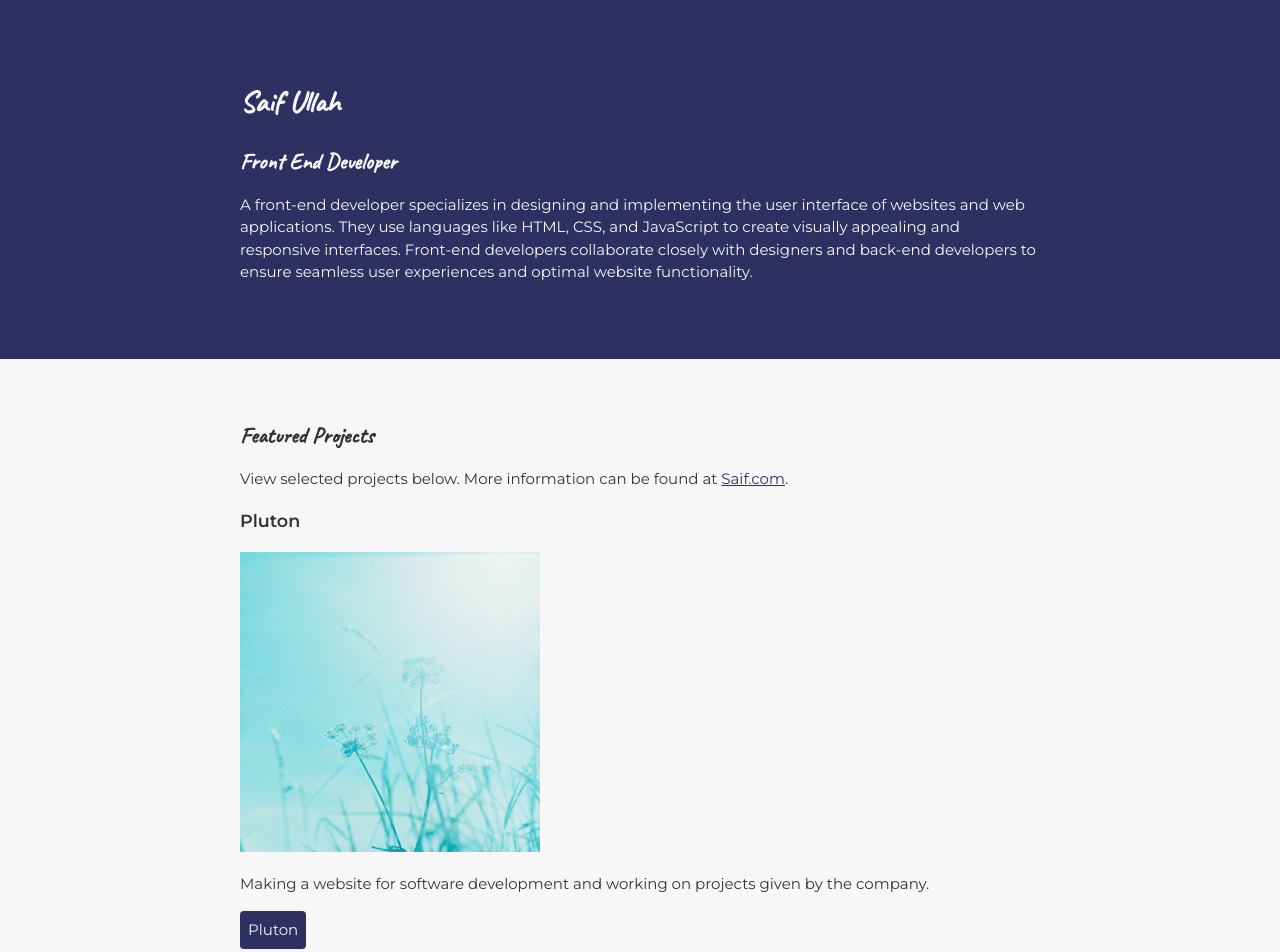
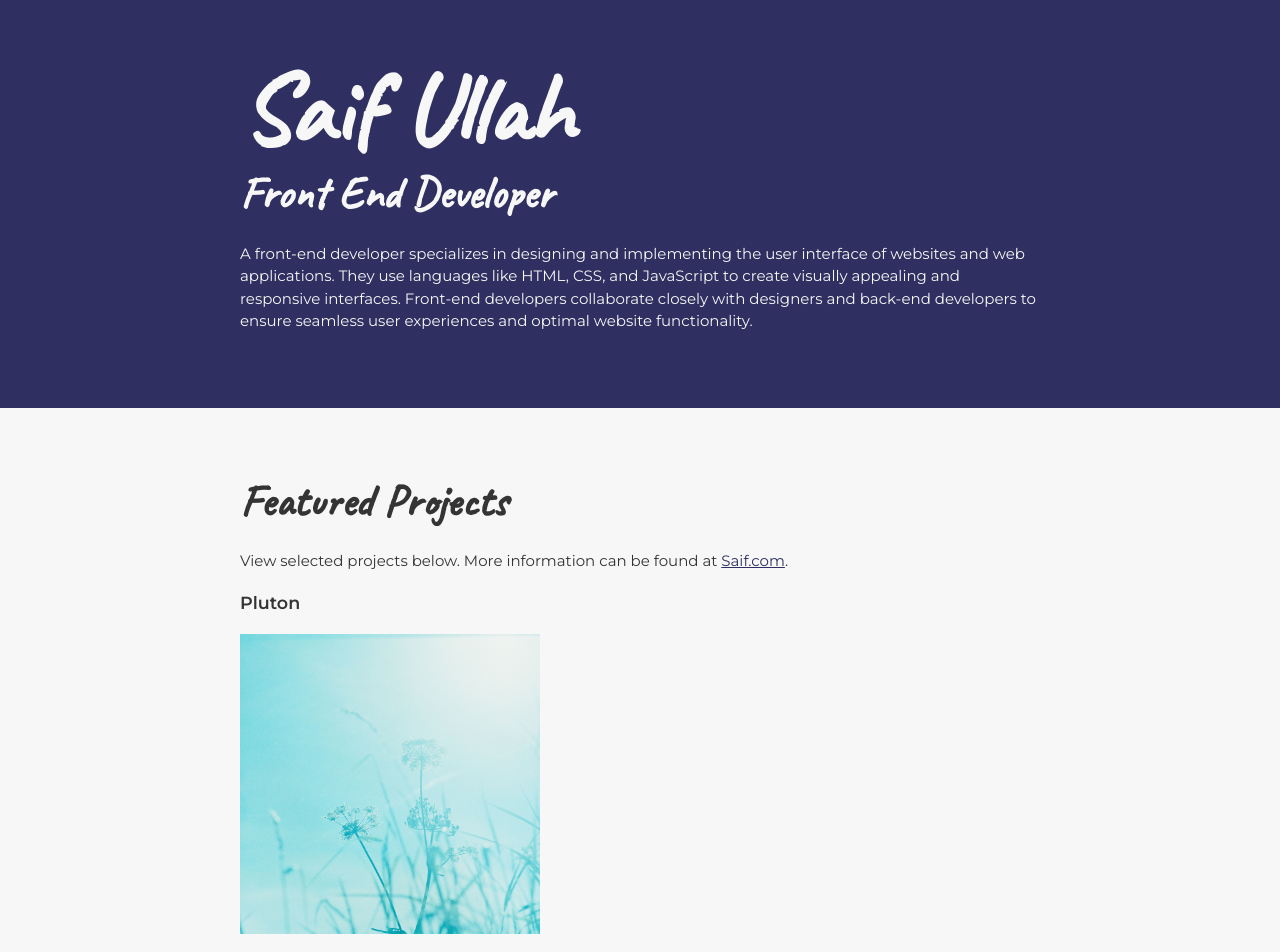
Before and after one commit to nic-dgl203-2023FA/assignment1a-mrsaif888, a plain HTML site: page index.html in a window 1280 px wide. Shown: the top 952 px of the page. Drawn offline with Linux system fonts and the light colour scheme.

Commit message:
Assignment 1B

```diff
--- a/css/style.css
+++ b/css/style.css
@@ -9,6 +9,13 @@ https://coolors.co/f7fff7-343434-2f3061-ffe66d-a1c6d7
 */
 /* Global styles
 ----------------------------------*/
+
+html{
+    box-sizing: border-box;
+
+}
+
+
 body{
     color: #343434;
     margin: 0;
@@ -26,11 +33,17 @@ a{
 a:hover{
     text-decoration: none;
 }
+h1{
+    font-size: 100px;
+    line-height: 1;
+}
 h2{
-    margin: 0;
+    font-size: 45px;
+
 }
 h1, h2{
     font-family: 'Caveat', cursive;
+    margin: 0;
 
 }
 .content-wrapper{
```
